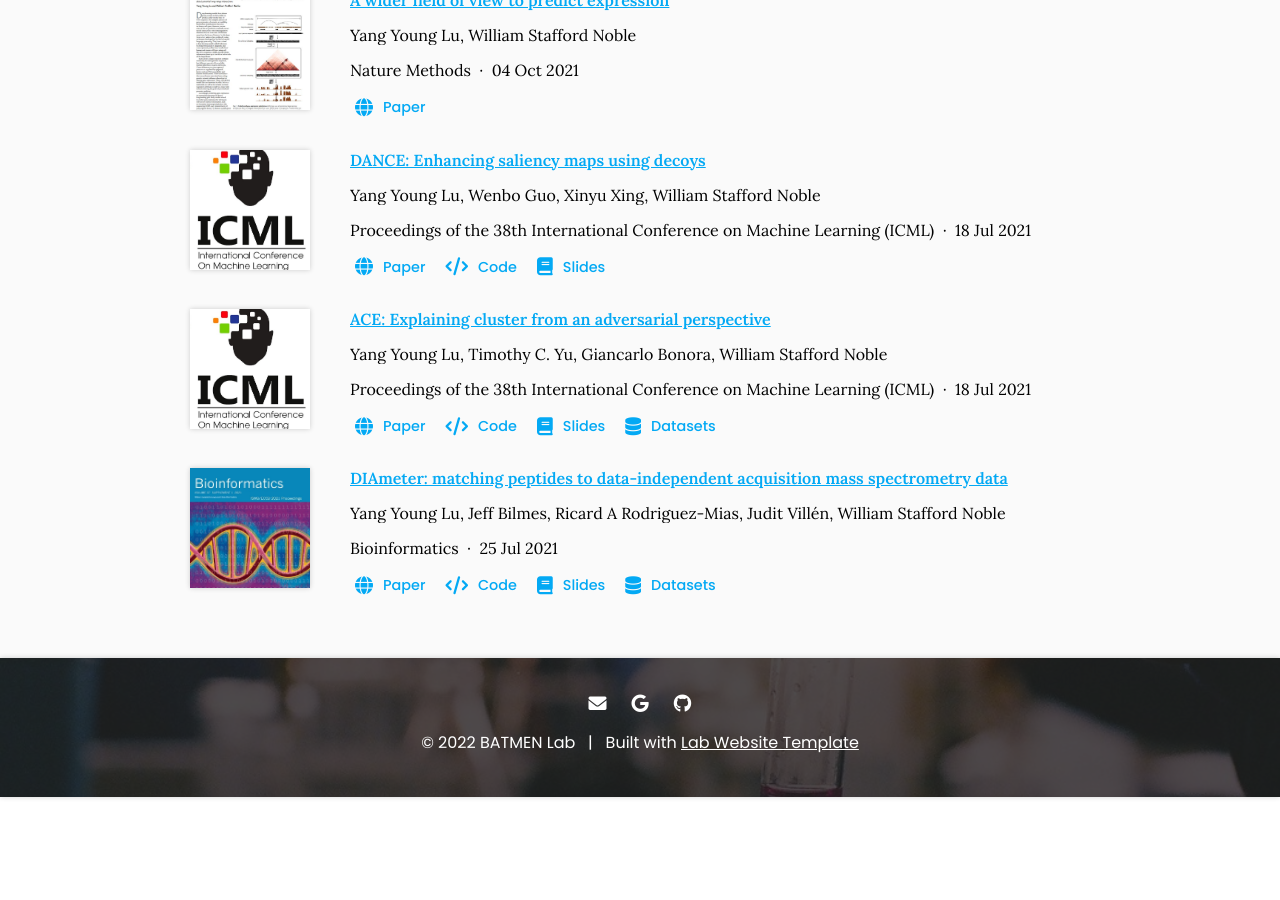
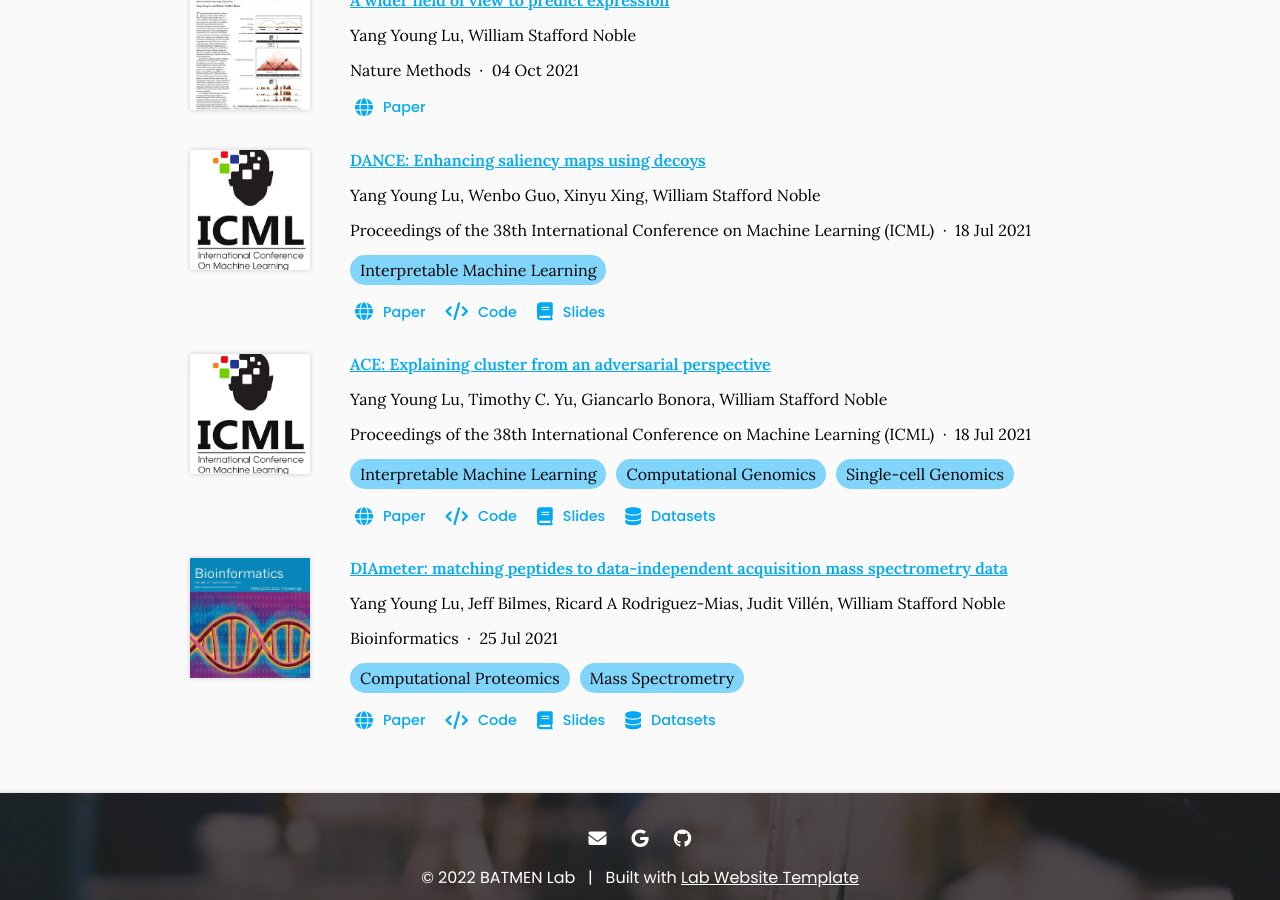
Before and after one commit to batmen-lab/batmen-lab.github.io, a Jekyll site: the page built from research/index.md, in a window 1280 px wide and 900 px high, scrolled down 573 px. Built offline with Jekyll 4.4.1, drawn with Linux system fonts in a browser that asks for light colours; before the commit the page ends 1370 px from its top, so only the background shows below that.

Commit message:
Generate citations

```diff
--- a/_data/citations.yaml
+++ b/_data/citations.yaml
@@ -35,6 +35,8 @@
   - type: docs
     link: https://slideslive.com/38959260/dance-enhancing-saliency-maps-using-decoys
     text: Slides
+  tags:
+  - Interpretable Machine Learning
 - id: url:https://proceedings.mlr.press/v139/lu21e.html
   title: 'ACE: Explaining cluster from an adversarial perspective'
   authors:
@@ -59,6 +61,10 @@
   - type: data
     link: http://noble.gs.washington.edu/proj/ACE
     text: Datasets
+  tags:
+  - Interpretable Machine Learning
+  - Computational Genomics
+  - Single-cell Genomics
 - id: doi:10.1093/bioinformatics/btab284
   title: 'DIAmeter: matching peptides to data-independent acquisition mass spectrometry
     data'
@@ -84,3 +90,6 @@
   - type: data
     link: http://proteomecentral.proteomexchange.org/cgi/GetDataset?ID=PXD025385
     text: Datasets
+  tags:
+  - Computational Proteomics
+  - Mass Spectrometry
```
